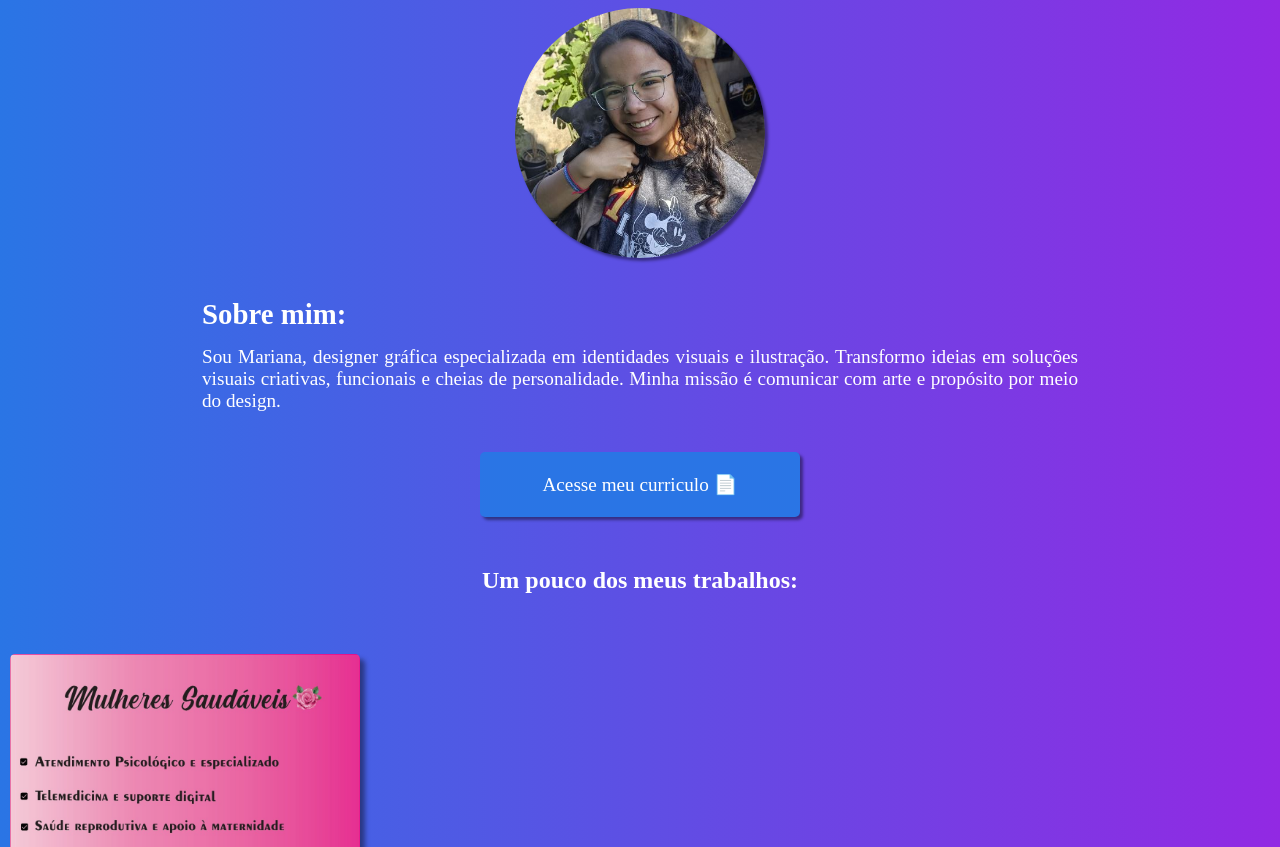
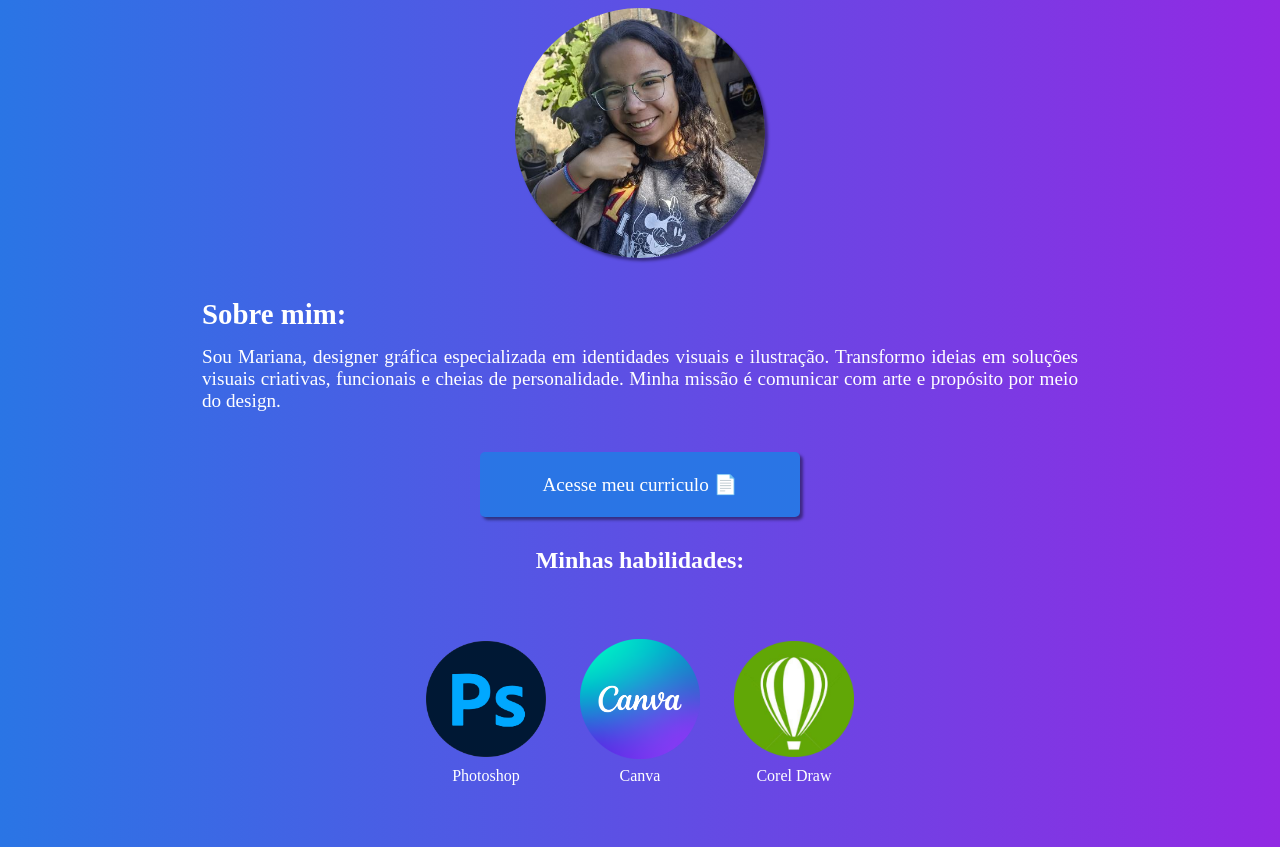
Before and after one commit to HallisonRabelo/pt-mariana, a plain HTML site: page index.html in a window 1280 px wide. Shown: the part 103-950 px from the top of the page. Drawn offline with Linux system fonts and the light colour scheme; a web font is replaced by a local one.

Commit message:
Minhas habilidades

```diff
--- a/estilo/style.css
+++ b/estilo/style.css
@@ -128,10 +128,41 @@ iframe.frame:hover{
     clear: both;
 }
 #habilidades{
+    width: 96vw;
     margin-top: 50px;
+    margin: auto;
+    text-align: center;
 }
 #habilidades h2{
     color:  white;
     text-align: center;
     margin-bottom: 50px;
 }
+.bloco-hab{
+    display: inline-block;
+    margin: 15px;
+}
+.ferramentas{
+    width: 120px;
+    height: 120px;
+    margin: auto;
+    display: block;
+    background-size: contain;
+    background-position: center;
+    background-repeat: no-repeat;
+}
+.bloco-hab p{
+    text-align: center;
+    margin-top: 8px;
+    font-size: 1em;
+    color: white;
+}
+div#hab1{
+    background-image: url(../imagens/adobe.png);
+}
+div#hab2{
+    background-image: url(../imagens/canva.png);
+}
+div#hab3{
+    background-image: url(../imagens/corel.png);
+}
--- a/index.html
+++ b/index.html
@@ -29,6 +29,30 @@
             <div id="link"> <a href="Curriculo Mariana - 2024-1.pdf">Acesse meu curriculo 📄</a></div>
 
         </section>
+
+        <section id="habilidades">
+            <h2>Minhas habilidades:</h2>
+            <div class="bloco-hab">
+                <div id="hab1" class="ferramentas">
+
+                </div>
+                <p>Photoshop</p>
+            </div>
+                <div class="bloco-hab">
+                    <div id="hab2" class="ferramentas">
+
+                    </div>
+                    <p>Canva</p>
+                </div>
+                <div class="bloco-hab">
+                    <div id="hab3" class="ferramentas">
+
+                    </div>
+                    <p>Corel Draw</p>
+                </div>
+
+        </section>
+
         <section id="trabalhos">
             <h2>Um pouco dos meus trabalhos:</h2>
             <iframe src="trabalho1.html" frameborder="0" class="frame" id="img1"></iframe>
@@ -37,9 +61,7 @@
             <iframe src="trabalho4.html" frameborder="0" class="frame" id="img4"></iframe>
         </section>
         <div style="clear: both;"></div>
-        <section id="habilidades">
-            <h2>Minhas habilidades:</h2>
-        </section>
+
 
     </main>
 </body>
```
Also changed, not shown: imagens/adobe.png (added), imagens/canva.png (added), imagens/corel.png (added).
